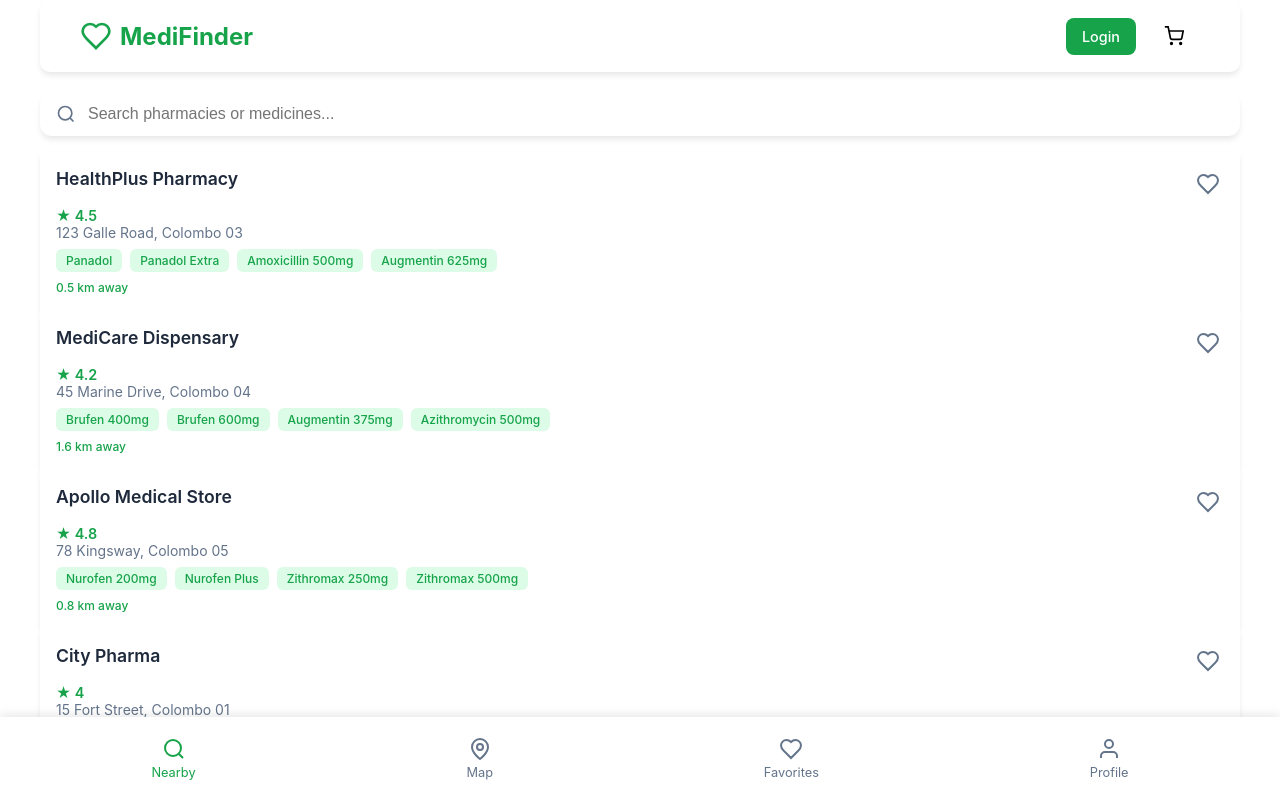
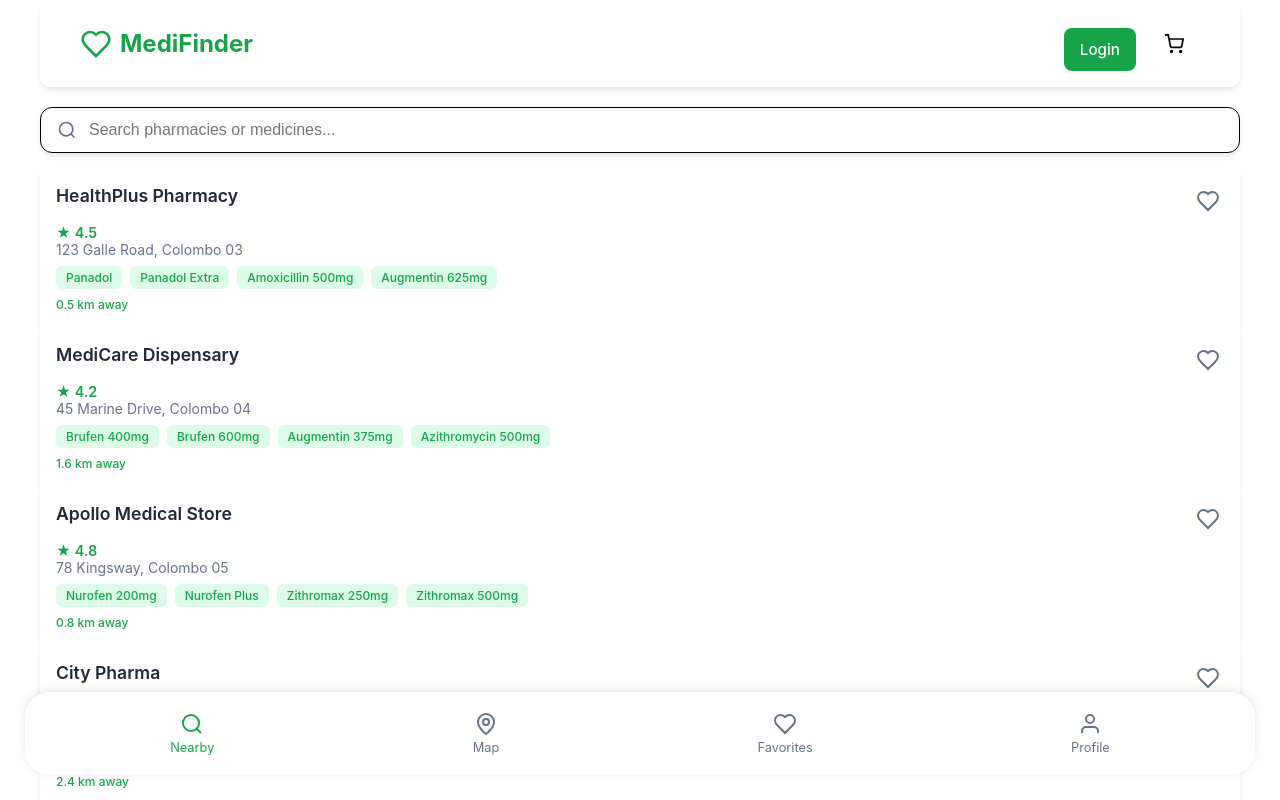
Before and after one commit to Chamath-the-curious/MediFinder, a React (Vite) app: page / in a window 1280 px wide. Shown: the top 800 px of the page. Built offline with nearby package versions, Linux system fonts and the light colour scheme.

Commit message:
ui updated

```diff
--- a/src/App.css
+++ b/src/App.css
@@ -23,7 +23,7 @@
   color: var(--text);
   min-height: 100vh;
   -webkit-tap-highlight-color: transparent;
-  /* padding: 10px 20px; */
+  /* padding: 10px 4; */
 }
 
 .app {
@@ -87,11 +87,17 @@
   color: white;
   border: none;
   border-radius: 8px;
-  padding: 10px 16px;
-  font-size: 0.9rem;
+  padding: 12px 16px;
+  font-size: 0.95rem;
   font-weight: 500;
   cursor: pointer;
   font-family: inherit;
+  width: 100%;
+  margin-top: 12px;
+}
+
+.logout-btn {
+  background-color: red;
 }
 
 .logo {
@@ -121,6 +127,7 @@
   gap: 12px;
   box-shadow: var(--shadow);
   margin-bottom: 16px;
+  border: 1px solid black;
 }
 
 .search-bar input {
@@ -311,6 +318,8 @@
   padding: 12px 20px;
   box-shadow: 0 -2px 10px rgb(0 0 0 / 0.1);
   z-index: 100;
+  border-radius: 25px;
+  margin: 25px;
 }
 
 .bottom-nav-item {
--- a/src/App.jsx
+++ b/src/App.jsx
@@ -12,7 +12,7 @@
 const USER_LOCATION = [6.9250, 79.8550];
 
 const AppContent = () => {
-  const { favorites, cart, clearCart, cartTotal, login, user } = useApp();
+  const { favorites, cart, clearCart, cartTotal, login, logout, user } = useApp();
   const [activeTab, setActiveTab] = useState('search');
   const [searchTerm, setSearchTerm] = useState('');
   const [selectedPharmacy, setSelectedPharmacy] = useState(null);
@@ -179,6 +179,7 @@
                   <p>{profileAddress || 'No address saved'}</p>
                 </div>
                 <button className="btn" onClick={openAddressModal}>Update Address</button>
+                <button className="logout-btn" onClick={logout}>Logout</button>
               </>
             ) : (
               <div className="login-prompt">
--- a/src/components/Header.jsx
+++ b/src/components/Header.jsx
@@ -1,8 +1,7 @@
 import { useApp } from '../context/AppContext';
-import { useState } from 'react';
 
 const Header = ({ onCartClick, onLoginClick }) => {
-  const { user, logout, cartCount } = useApp();
+  const { user, cartCount } = useApp();
 
   return (
     <header className="header">
@@ -13,12 +12,7 @@
         MediFinder
       </div>
       <div className="header-actions">
-        {user ? (
-          <>
-            {/* <span className="user-name">Welcome, {user.name}</span> */}
-            <button className="logout-btn" onClick={logout}>Logout</button>
-          </>
-        ) : (
+        {!user && (
           <button className="login-btn" onClick={onLoginClick}>Login</button>
         )}
         <button className="cart-btn" onClick={onCartClick}>
@@ -26,7 +20,6 @@
             <circle cx="9" cy="21" r="1"/><circle cx="20" cy="21" r="1"/>
             <path d="M1 1h4l2.68 13.39a2 2 0 0 0 2 1.61h9.72a2 2 0 0 0 2-1.61L23 6H6"/>
           </svg>
-         {/* ({cartCount}) */}
         </button>
       </div>
     </header>
```
